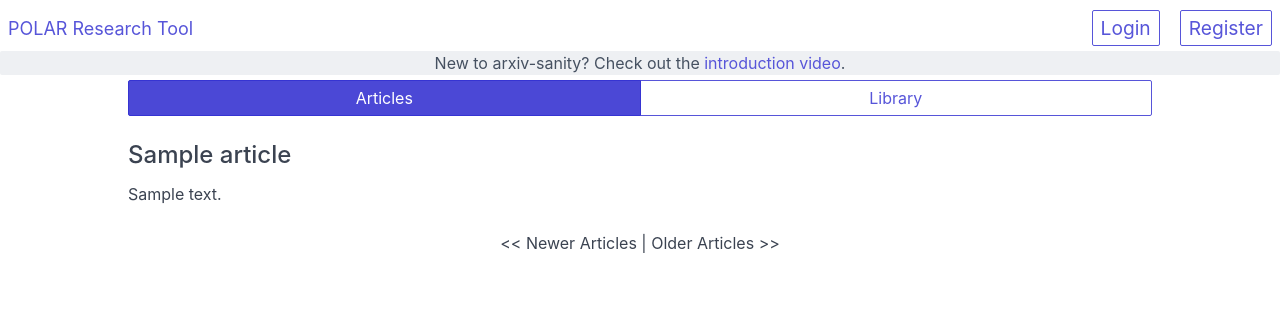
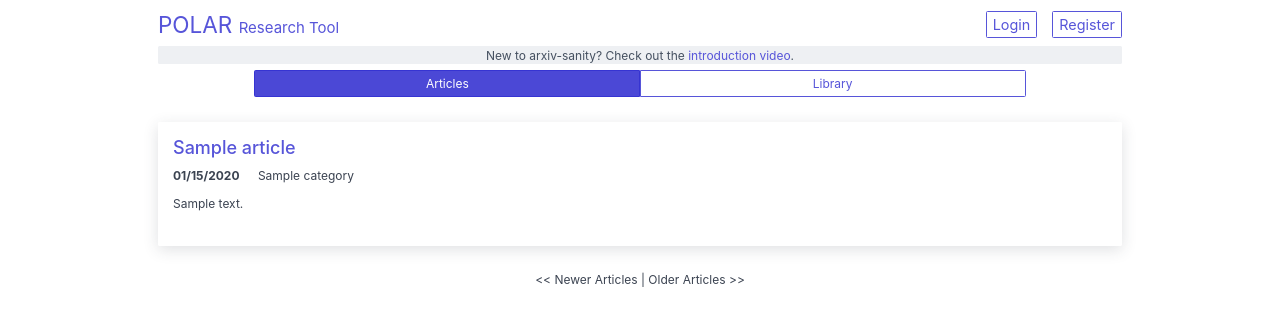
Before and after one commit to travismorenz/polar-research-tool, a Flask app: page / in a window 1280 px wide. Shown: the top 326 px of the page. Run offline with Flask 2, Linux system fonts and the light colour scheme; tables that the repository leaves empty hold one stand-in row (values such as "Sample post"); parts of the project's set-up code (start-up, migrations or seed data) failed here and were passed over.

Commit message:
trav/phil grind sesh

```diff
--- a/app/models.py
+++ b/app/models.py
@@ -62,6 +62,7 @@ class Article(db.Model):
     content = db.Column(db.Text, nullable=False)
     summary = db.Column(db.Text, nullable=False)
     url = db.Column(db.Text, unique=True, nullable=False)
+    version = db.Column(db.Integer, nullable=False)
     publish_date = db.Column(db.DateTime, nullable=True) # This might be nullable=False, not sure yet
     # TODO: Analysis result fields will probably go here
 
--- a/app/static/main.css
+++ b/app/static/main.css
@@ -1,9 +1,21 @@
+html {
+  font-size: 15px;
+}
+
 /* Header */
 header {
   padding-top: 0.5rem;
 }
 .nav-btn {
   margin-right: 1rem;
+}
+
+.navbar-brand {
+  font-size: 1.5rem !important;
+}
+
+.navbar-brand span {
+  font-size: 1rem;
 }
 
 /* Login & Register Pages */
@@ -45,8 +57,6 @@ main {
 
 .article {
   margin-top: 25px;
-  margin-left: 10%;
-  margin-right: 10%;
 }
 
 #prev_next {
@@ -79,3 +89,22 @@ main {
 #edit-projects {
   display: none !important;
 }
+
+.card {
+  box-shadow: 0 0.25rem 1rem rgba(48,55,66,.15);
+  padding: 1rem;
+  border: 0;
+}
+
+.publish_date {
+  margin-right: 1rem;
+  font-weight: bold;
+}
+
+.version1_date {
+  font-weight: normal;
+}
+
+.metadata {
+  padding-bottom: 10px;
+}
--- a/app/templates/main.html
+++ b/app/templates/main.html
@@ -21,26 +21,36 @@ content %}
     -->
     <div class="btn-group btn-group-block" id="pagebar">
         {% if tab == "articles" %}
-    <a href="/" class="btn active"
-      ><div class="pagelink" id="tabart" class="btn">Articles</div></a
-    >
-    <a href="/library" class="btn"
-      ><div class="pagelink" id="tablib">Library</div></a
-    >
+        <a href="/" class="btn active">
+            <div class="pagelink" id="tabart" class="btn">Articles</div>
+        </a>
+        <a href="/library" class="btn">
+            <div class="pagelink" id="tablib">Library</div>
+        </a>
         {% endif %} {% if tab == "library" %}
-    <a href="/" class="btn"
-      ><div class="pagelink" id="tabart" class="btn">Articles</div></a
-    >
-    <a href="/library" class="btn active"
-      ><div class="pagelink" id="tablib">Library</div></a
-    >
+        <a href="/" class="btn">
+            <div class="pagelink" id="tabart" class="btn">Articles</div>
+        </a>
+        <a href="/library" class="btn active">
+            <div class="pagelink" id="tablib">Library</div>
+        </a>
         {% endif %}
     </div>
 </div>
 
 {% for article in articles.items %}
-<div class="article">
-  <h4>{{ article.title }}</h4>
+<div class="article card">
+    <a href="{{ article.url }}" target="_blank"><h4>{{ article.title }}</h4></a>
+    <div class="metadata">
+        <span class="publish_date">{{ article.publish_date.strftime('%m/%d/%Y') }}</span>
+        {% if article.version1 %}
+        <span class="publish_date version1_date"><a href="{{ article.version1.url }}" target="_blank">(v1: {{ article.version1.publish_date.strftime('%m/%d/%Y') }})</a></span>
+        {% endif %}
+        {% for category in article.categories[:-1] %}
+        <span>{{ category.name }} |</span>
+        {% endfor %}
+        <span>{{ article.categories[-1].name }}</span>
+    </div>
     <p>{{ article.summary }}</p>
 </div>
 {% endfor %}
--- a/app/templates/template.html
+++ b/app/templates/template.html
@@ -20,11 +20,10 @@
     <title>{% block title %}{% endblock %} - POLAR</title>
   </head>
   <body>
-    <header class="navbar container grid-xl">
+    <div class="container grid-lg">
+    <header class="navbar">
       <section class="navbar-section">
-        <a href="{{ url_for('site.intmain') }}" class="navbar-brand mr-10"
-          >POLAR Research Tool</a
-        >
+        <a href="{{ url_for('site.intmain') }}" class="navbar-brand mr-10">POLAR <span>Research Tool</span></a>
       </section>
       <section class="navbar-section">
         {% if current_user.is_authenticated %}
@@ -56,5 +55,6 @@
       </section>
     </header>
     {% block content %}{% endblock %}
+    </div>
   </body>
 </html>
--- a/app/views/site.py
+++ b/app/views/site.py
@@ -6,6 +6,12 @@ site = Blueprint('site', __name__)
 @site.route("/", methods=['GET'])
 def intmain():
     articles = Article.query.order_by(Article.publish_date.desc()).paginate(max_per_page=10, error_out=False)
+    for article in articles.items:
+        version = article.version
+        if version > 1:
+            version1 = Article.query.filter_by(version=1, title=article.title).first()
+            if version1 is not None:
+                article.version1 = version1
     return render_template('main.html', articles=articles, tab='articles')
 
 @site.route('/library', methods=['GET'])
```
Lines whose indentation alone changed are shown as unchanged.
